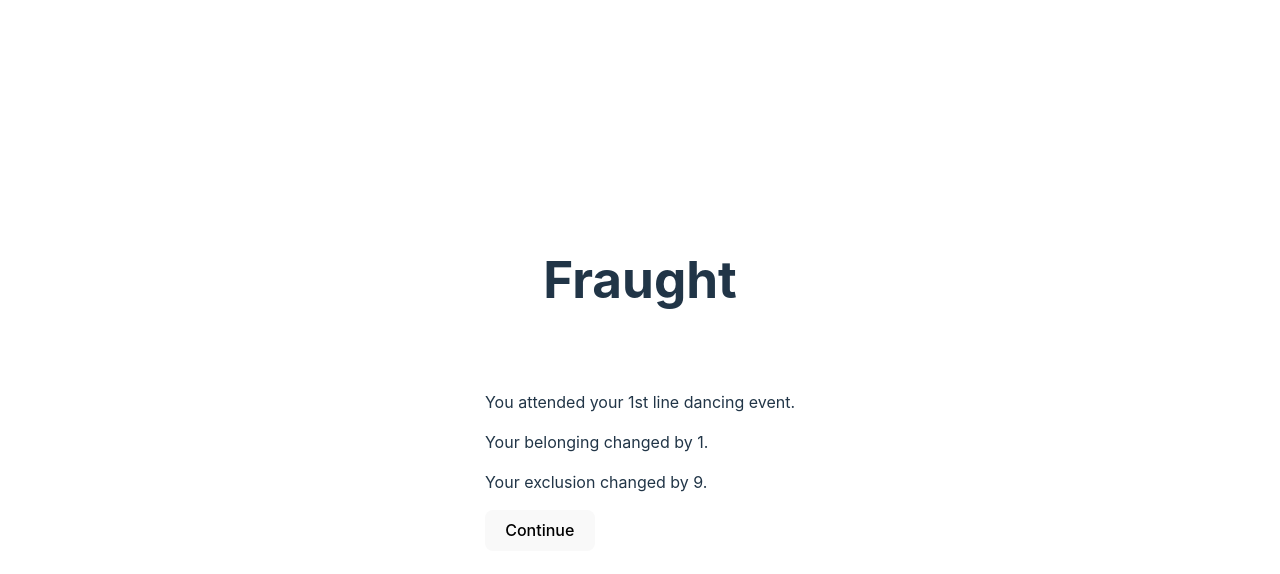
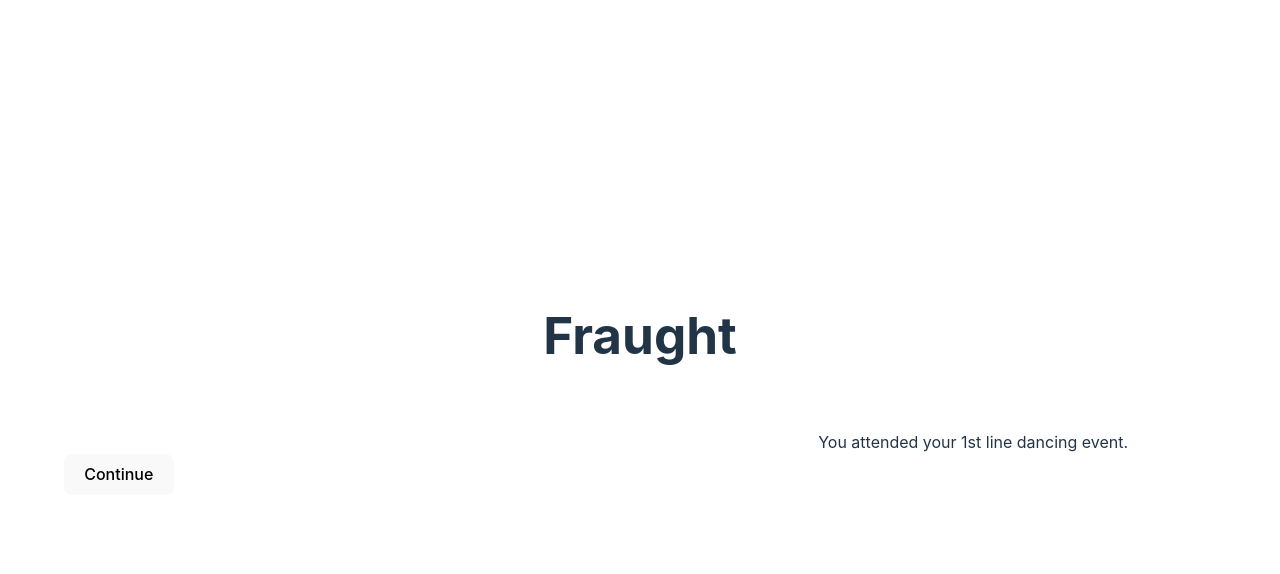
Before and after one commit to mapsandapps/fraught, a React (Vite) app: page / in a window 1280 px wide. Both pictures are taken after a click on the button "Continue". Shown: the top 574 px of the page. Built offline with nearby package versions, Linux system fonts and the light colour scheme.

Commit message:
Partially refactored

```diff
--- a/package.json
+++ b/package.json
@@ -11,7 +11,8 @@
   },
   "dependencies": {
     "react": "^18.3.1",
-    "react-dom": "^18.3.1"
+    "react-dom": "^18.3.1",
+    "react-type-animation": "^3.2.0"
   },
   "devDependencies": {
     "@eslint/js": "^9.9.1",
--- a/src/components/Event.tsx
+++ b/src/components/Event.tsx
@@ -1,5 +1,9 @@
+import { useState } from "react";
 import { INIT_BELONGING, INIT_EXCLUSION, clampStat, getRandomInt } from "../helpers";
 import { Choice, EventHistory, EventHistoryLog, Stat } from "../types";
+// import TextAnimation from './TextAnimation';
+// import ReactDOM from "react-dom/client";
+import { TypeAnimation } from 'react-type-animation';
 
 interface EventProps {
   hobby: string;
@@ -9,6 +13,7 @@ interface EventProps {
 
 export default function Event(props: EventProps) {
   const { eventHistoryLog, hobby, onExit } = props;
+  const [currentIndex, setCurrentIndex] = useState(0);
 
   const pluralRule = new Intl.PluralRules("en-US", { type: "ordinal" });
 
@@ -36,14 +41,65 @@ export default function Event(props: EventProps) {
     finalExclusion,
   };
 
+  const texts = [
+    `You attended your ${eventHistoryLog.length + 1}${suffixes.get(pluralRule.select(eventHistoryLog.length + 1))} ${hobby.toLowerCase()} event.`,
+    `Your belonging changed by ${deltaBelonging}.`,
+    `Your exclusion changed by ${deltaExclusion}.`
+  ]
+
+  // useEffect(() => {
+  //   let timeout;
+
+  //   const nextText = texts[currentIndex]
+
+  //   if (!nextText) return
+
+  //   timeout = setTimeout(() => {
+  //     setCurrentIndex(currentIndex + 1)
+  //     setVisibleText(visibleText + nextText + '\n\n')
+  //   }, 400);
+
+  //   // TODO: i guess animate the bar here? or inside the above timeout?
+
+  //   return () => clearTimeout(timeout);
+  // }, [currentIndex])
+
+  const onFinish = () => {
+    console.log('onFinish')
+    setCurrentIndex(currentIndex + 1)
+    console.log(currentIndex)
+  }
+
+  const onFinishText = () => {
+    // console.log('onFinishText', index)
+    setCurrentIndex(currentIndex + 1);
+    console.log(currentIndex)
+  }
+
   return (
     <div className="card">
-      <p>
-        You attended your {eventHistoryLog.length + 1}
-        {suffixes.get(pluralRule.select(eventHistoryLog.length + 1))} {hobby.toLowerCase()} event.
-      </p>
-      <p>Your belonging changed by {deltaBelonging}.</p>
-      <p>Your exclusion changed by {deltaExclusion}.</p>
+      {texts.map((text, i) => {
+        return (
+          <span key={`text-${i}`} style={{ visibility: i < currentIndex ? 'visible' : 'hidden'}}>{text}</span>
+        )
+      })}
+      {currentIndex < texts.length - 1 && (
+        <TypeAnimation
+          sequence={[
+            texts[0],
+            1000,
+            onFinishText,
+            texts[1],
+            1000,
+            onFinishText,
+            texts[2],
+            onFinish,
+          ]}
+          wrapper="span"
+          omitDeletionAnimation
+          cursor={false}
+        />
+      )}
       <button onClick={() => onExit(eventHistory)}>Continue</button>
     </div>
   );
--- a/src/components/Meters.tsx
+++ b/src/components/Meters.tsx
@@ -1,5 +1,5 @@
-import { Choice, EventHistory, EventHistoryLog, Stat } from "../types";
-import { MAX_BELONGING, MAX_EXCLUSION, clampStat } from "../helpers";
+import { EventHistoryLog } from "../types";
+import { MAX_BELONGING, MAX_EXCLUSION } from "../helpers";
 
 interface MetersProps {
   eventHistoryLog: EventHistoryLog;
@@ -17,14 +17,14 @@ export default function Meters(props: MetersProps) {
           <svg viewBox={`0 0 ${MAX_BELONGING} 10`} width="200">
             <rect width={lastEvent.finalBelonging} height="10" fill="green"></rect>
             <rect x={lastEvent.finalBelonging} width={MAX_BELONGING - lastEvent.finalBelonging} height="10" fill="lightgray" />
-            <text x={10} y={5} font-size="0.2em">
+            <text x={10} y={5} fontSize="0.2em">
               Belonging: {lastEvent.finalBelonging}%
             </text>
           </svg>
           <svg viewBox={`0 0 ${MAX_EXCLUSION} 10`} width="200">
             <rect width={lastEvent.finalExclusion} height="10" fill="red"></rect>
             <rect x={lastEvent.finalExclusion} width={MAX_EXCLUSION - lastEvent.finalExclusion} height="10" fill="lightgray" />
-            <text x={10} y={5} font-size="0.2em">
+            <text x={10} y={5} fontSize="0.2em">
               Exclusion: {lastEvent.finalExclusion}%
             </text>
           </svg>
--- /dev/null
+++ b/src/components/TextAnimation.tsx
@@ -0,0 +1,23 @@
+import { TypeAnimation } from 'react-type-animation';
+
+interface TextAnimationProps {
+  text: string,
+  onFinish?: () => void;
+}
+
+export default function TextAnimation(props: TextAnimationProps) {
+  const { onFinish, text } = props;
+
+  const noop = () => {}
+
+  return (
+    <TypeAnimation
+      sequence={[
+        text,
+        onFinish || noop,
+      ]}
+      wrapper="span"
+      cursor={false}
+    />
+  );
+}
```
Also changed, not shown: 1 other file (tests, documents, lock files or other folders).
